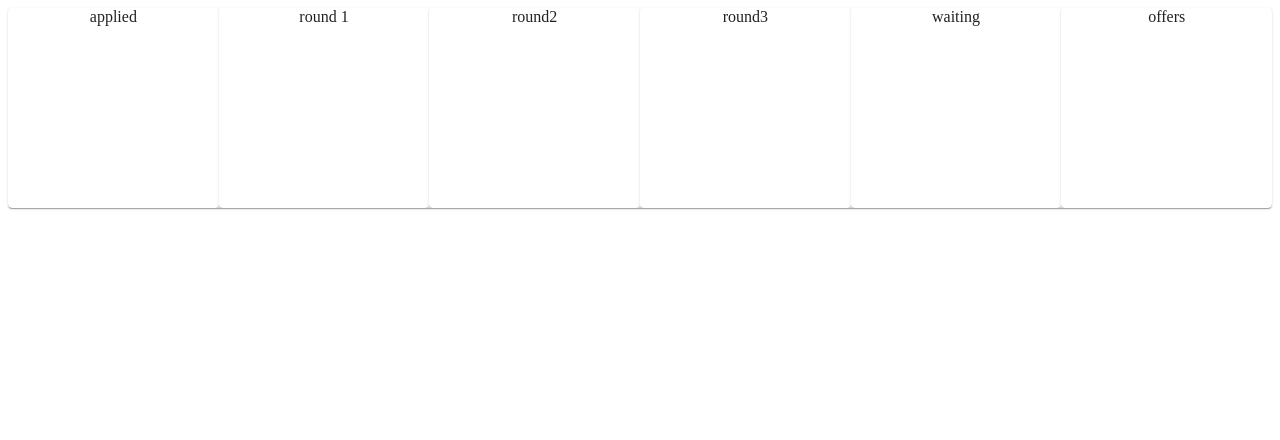
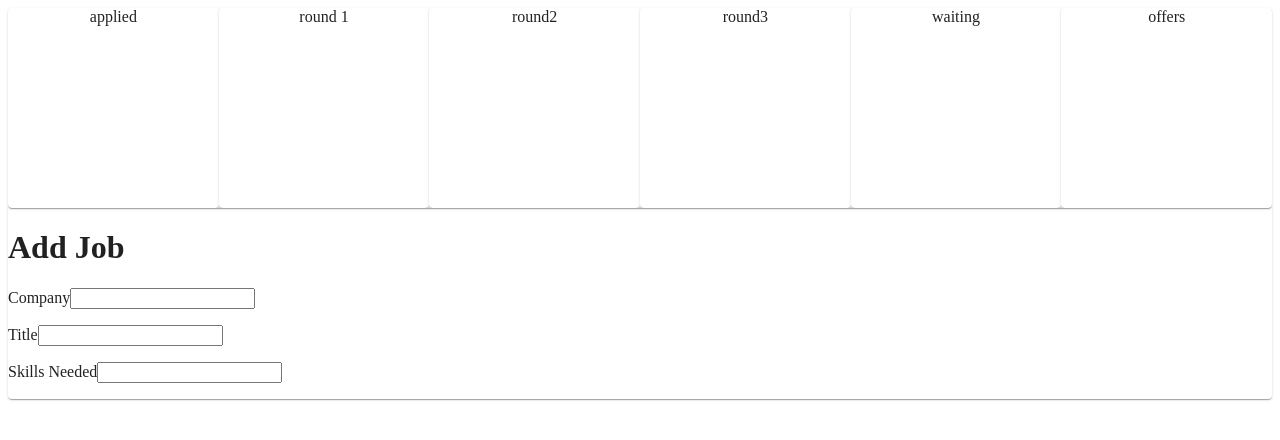
Before and after one commit to aarminoe/serverless-app, a React (Create React App) app in the folder personal-job-tracker/: page / in a window 1280 px wide. Shown: the top 440 px of the page. Built offline with nearby package versions, Linux system fonts and the light colour scheme.

Commit message:
placed create job area on DOM with state

```diff
--- a/personal-job-tracker/src/App.js
+++ b/personal-job-tracker/src/App.js
@@ -5,6 +5,7 @@ import Round1 from './Round1';
 import Round2 from './Round2';
 import Round3 from './Round3';
 import Waiting from './Waiting';
+import Job from './Job';
 import { Card } from '@mui/material';
 
 function App() {
@@ -30,6 +31,10 @@ function App() {
           <Offer/>
         </Card>
       </Card>
+      <div>
+        <h1>Add Job</h1>
+         <Job />
+      </div>
     </Card>
   );
 }
--- a/personal-job-tracker/src/Job.js
+++ b/personal-job-tracker/src/Job.js
@@ -1,8 +1,14 @@
 import React from "react";
+import { useState } from "react";
 
 function Job() {
+
+    const [company, setCompany] = useState("")
+    const [title, setTitle] = useState("")
+    const [skills, setSkills] = useState("")
+
     return(
-        <div>
+        <form>
             <p>
                 Company
                 <input></input>
@@ -16,6 +22,8 @@ function Job() {
                 <input></input>
             </p>
 
-        </div>
+        </form>
     )
 }
+
+export default Job
```
